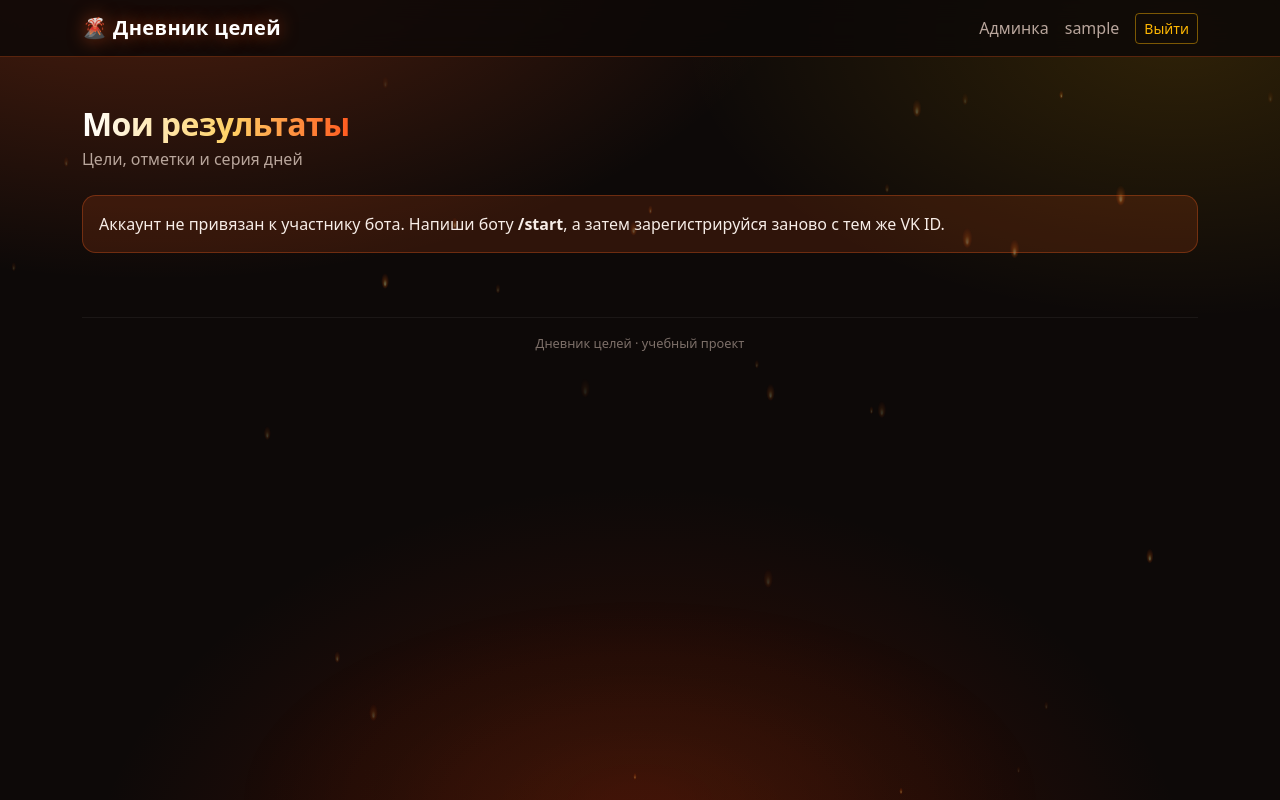
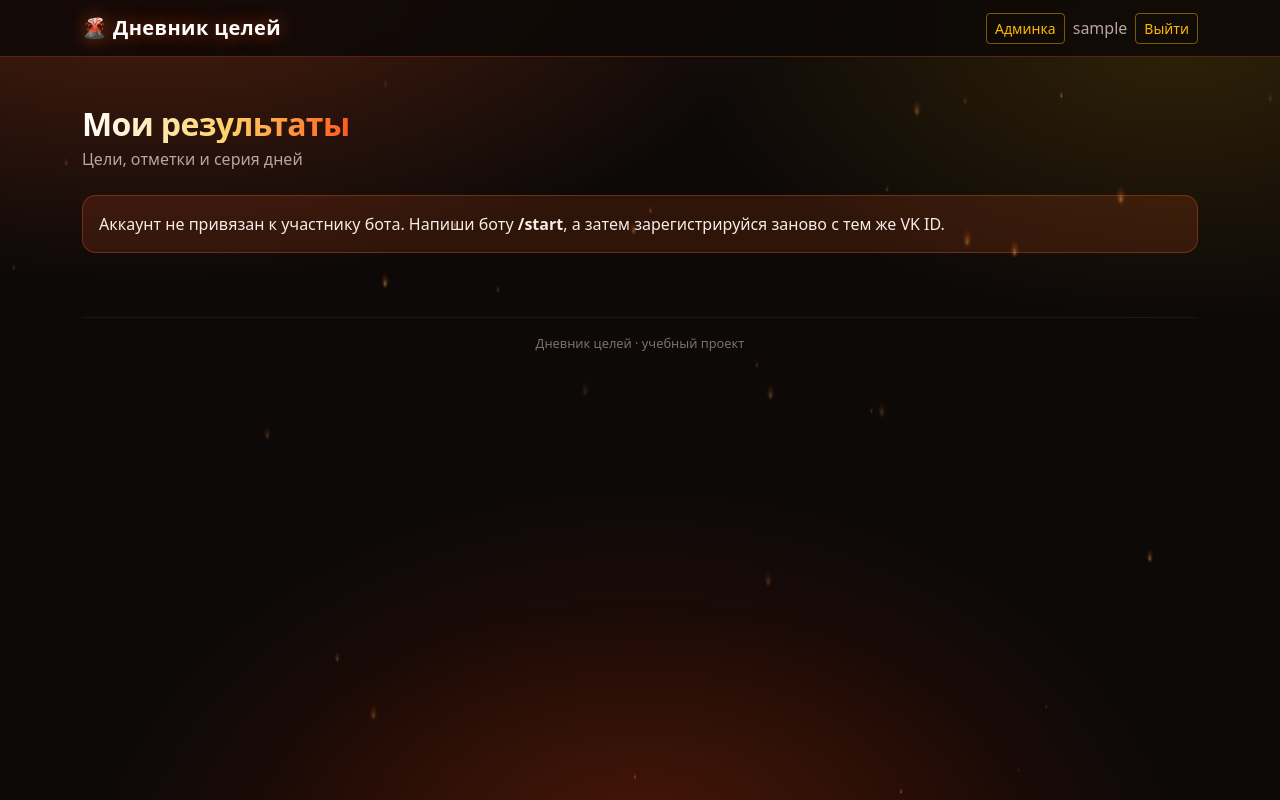
Before and after one commit to Alex-399745146/vk_bot_learn, a Django app: page / in a window 1280 px wide. Run offline with Django 5.2, Linux system fonts and the light colour scheme; the visitor is signed in with stand-in values (Sample User, id 1).

Commit message:
Показывать кнопку Админка в шапке всем

```diff
--- a/templates/base.html
+++ b/templates/base.html
@@ -260,12 +260,10 @@
     <div class="container">
       <a class="navbar-brand" href="{% url 'dashboard' %}">🌋 Дневник целей</a>
 
-      <div class="d-flex align-items-center gap-3 ms-auto">
+      <div class="d-flex align-items-center gap-2 ms-auto">
+        <a class="btn btn-outline-magma btn-sm" href="/admin/">Админка</a>
         {% if user.is_authenticated %}
-          {% if user.is_staff %}
-            <a class="nav-link d-none d-md-inline" href="/admin/">Админка</a>
-          {% endif %}
-          <span class="navbar-text text-muted-magma">{{ user.username }}</span>
+          <span class="navbar-text text-muted-magma d-none d-sm-inline">{{ user.username }}</span>
           <form method="post" action="{% url 'logout' %}" class="m-0">
             {% csrf_token %}
             <button type="submit" class="btn btn-outline-magma btn-sm">Выйти</button>
```
